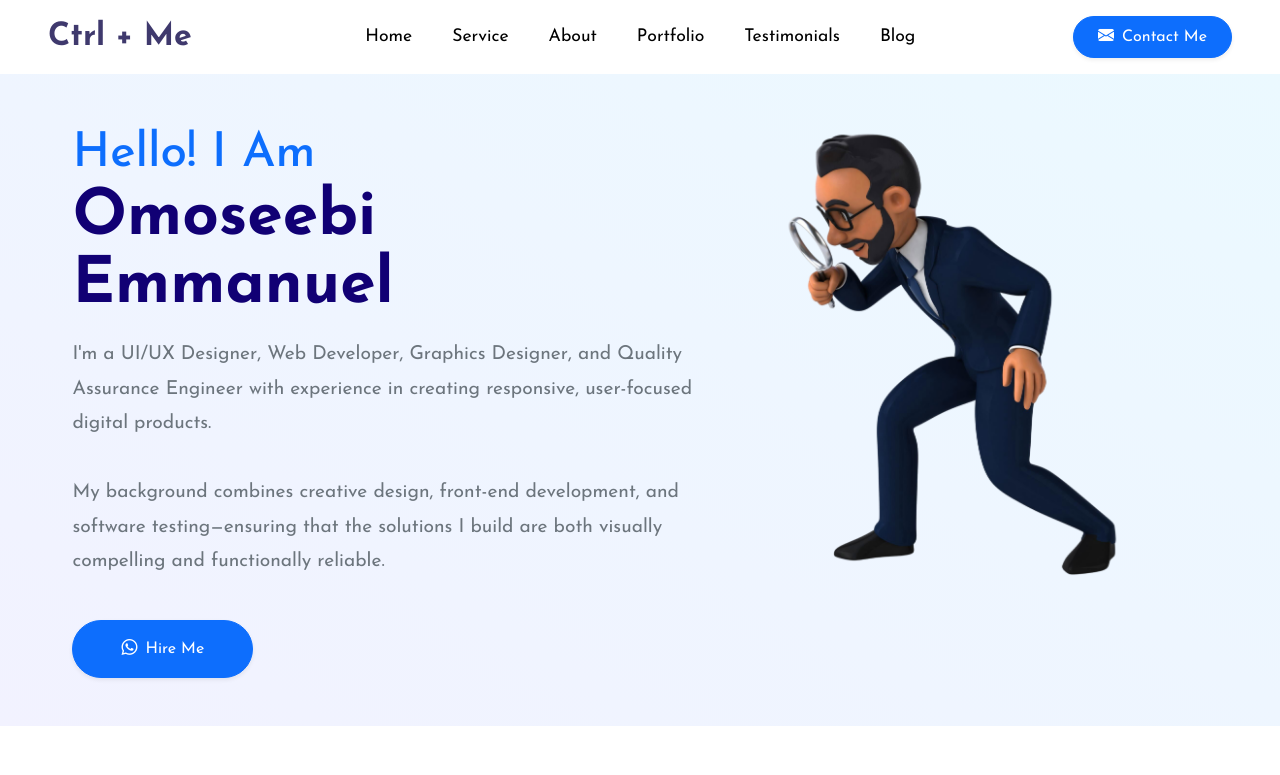
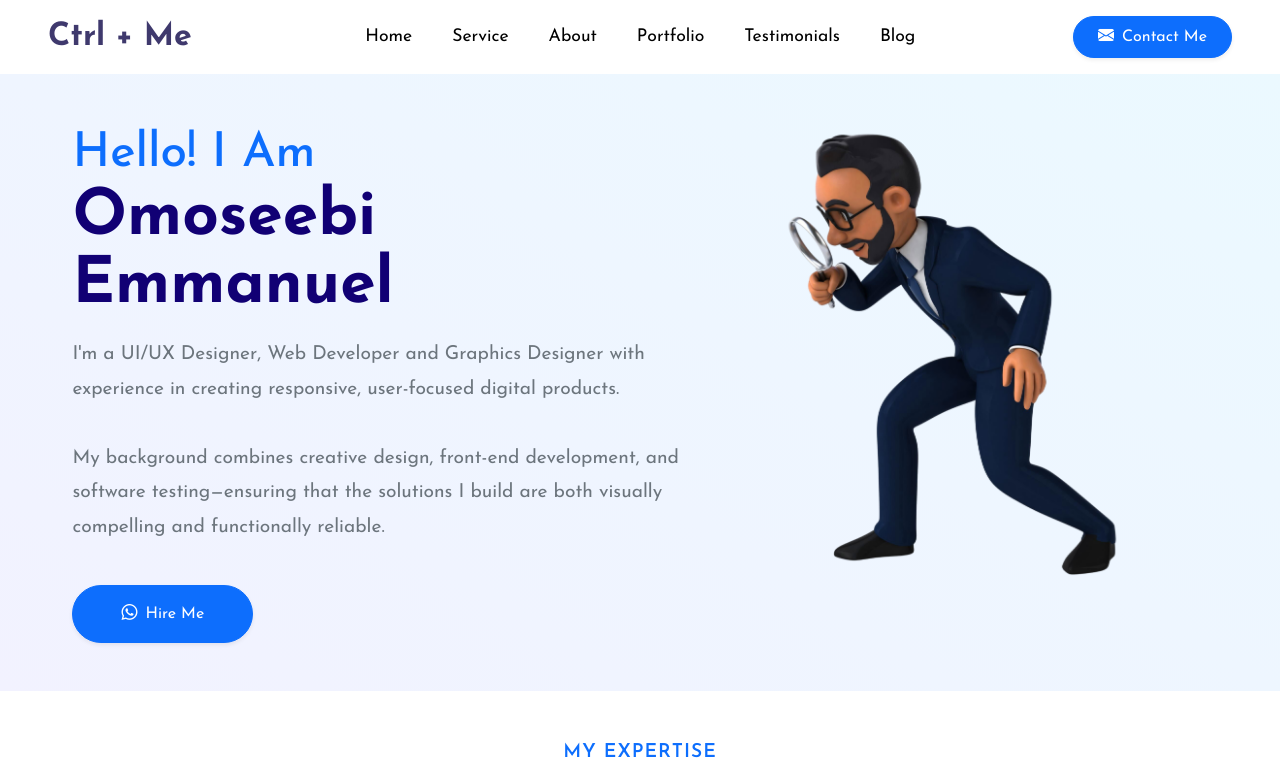
Before and after one commit to dharmiekim/Omoseebi-Emmanuel-Portfolio, a plain HTML site: page index.html in a window 1280 px wide. Shown: the top 775 px of the page. Drawn offline with nearby package versions, Linux system fonts and the light colour scheme.

Commit message:
forth  commit

```diff
--- a/index.html
+++ b/index.html
@@ -171,7 +171,7 @@
             Hello! I Am <br /><span class="c-orange">Omoseebi Emmanuel</span>
           </h2>
           <p class="text-muted">
-            I'm a UI/UX Designer, Web Developer, Graphics Designer, and Quality Assurance Engineer with experience in creating responsive, user-focused
+            I'm a UI/UX Designer, Web Developer and Graphics Designer with experience in creating responsive, user-focused
             digital products. <br> <br> My background combines creative design, front-end development, and software testing—ensuring that the solutions I build are both visually compelling and functionally reliable.
           </p>
         <br>  <a href="https://wa.link/7xa6x1"
```
